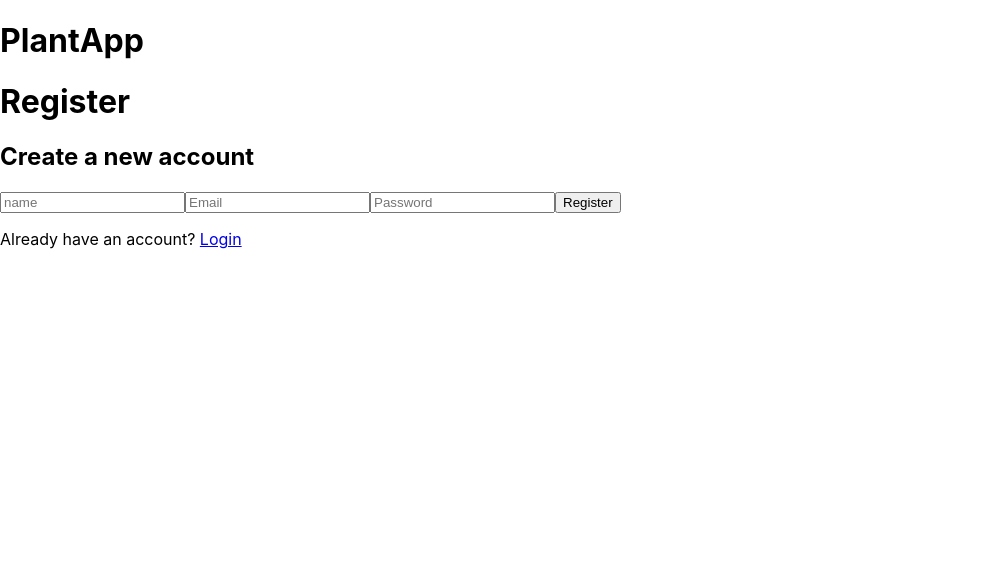
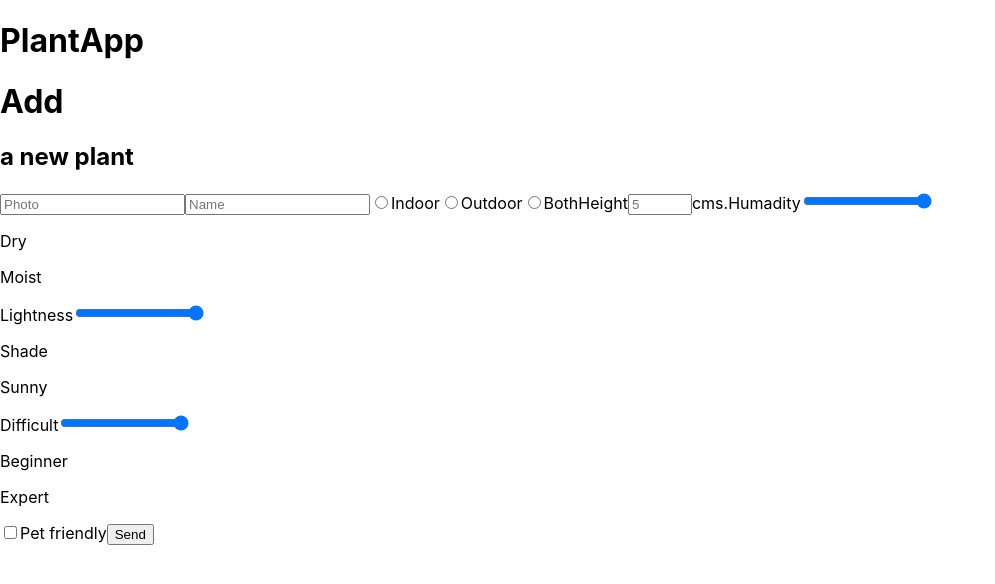
Before and after one commit to isdi-coders-2023/Daniel-Ursua-Final-Project-front-202301-mad, a React (Create React App) app: page /add in a window 1280 px wide. Shown: the top 584 px of the page, without its empty margins (0-995 px from the left). Built offline with nearby package versions, Linux system fonts and the light colour scheme.

Commit message:
Update add and router

```diff
--- a/src/app.router/app.router.tsx
+++ b/src/app.router/app.router.tsx
@@ -4,7 +4,7 @@ import { Route, Routes } from "react-router-dom";
 const Home = lazy(() => import("../pages/home/home"));
 const Login = lazy(() => import("../pages/login/login"));
 const Register = lazy(() => import("../pages/register/register"));
-const AddPlants = lazy(() => import("../pages/add/add"));
+const Add = lazy(() => import("../pages/add/add"));
 //Future rout const Plants = lazy (() => import ('../pages/plants/plantList'));
 //Future rout const Plants = lazy (() => import ('../pages/plants/editPlant'));
 //Future rout const Plants = lazy (() => import ('../pages/plants/detail'));
@@ -16,7 +16,7 @@ export function AppRouter() {
         <Route path={"/"} element={<Home></Home>}></Route>
         <Route path={"/login"} element={<Login></Login>}></Route>
         <Route path={"/register"} element={<Register></Register>}></Route>
-        <Route path={"/add"} element={<Register></Register>}></Route>
+        <Route path={"/add"} element={<Add></Add>}></Route>
       </Routes>
     </Suspense>
   );
--- a/src/app/store.ts
+++ b/src/app/store.ts
@@ -4,6 +4,7 @@ import { reducer } from "../reducer/user.slice";
 export const store = configureStore({
   reducer: {
     users: reducer,
+    plants: reducer,
   },
 });
 
```
